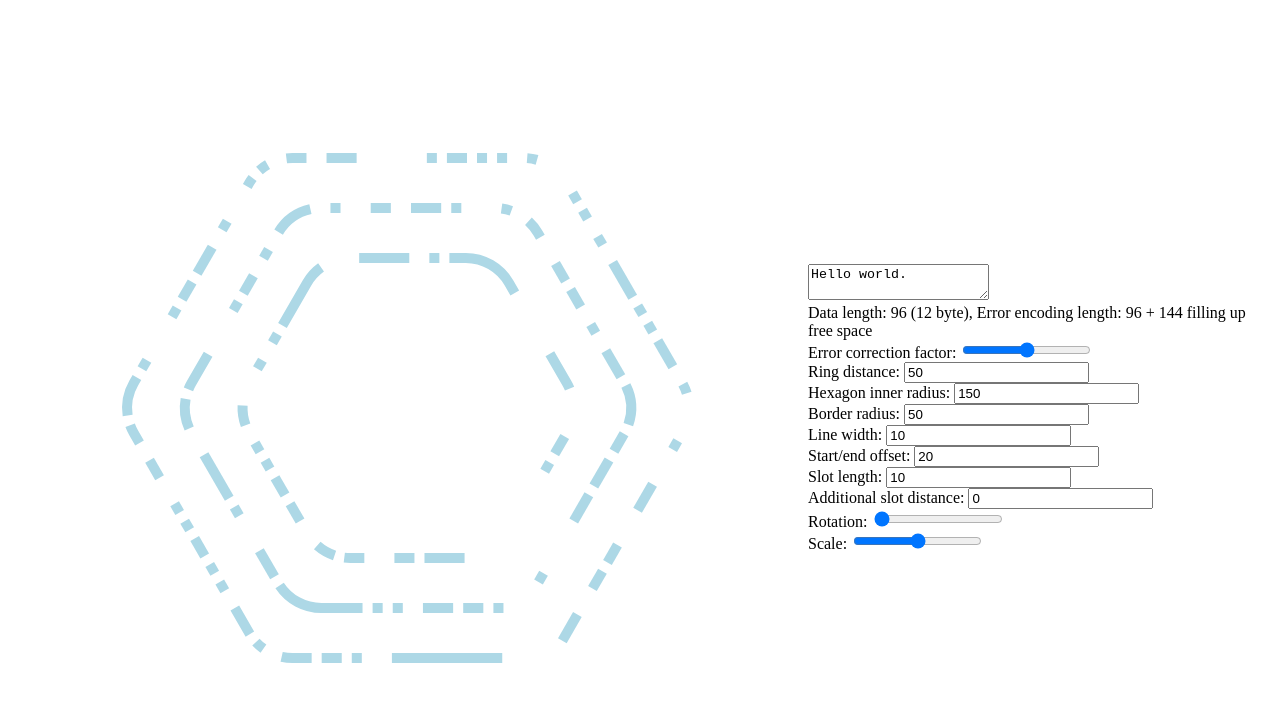
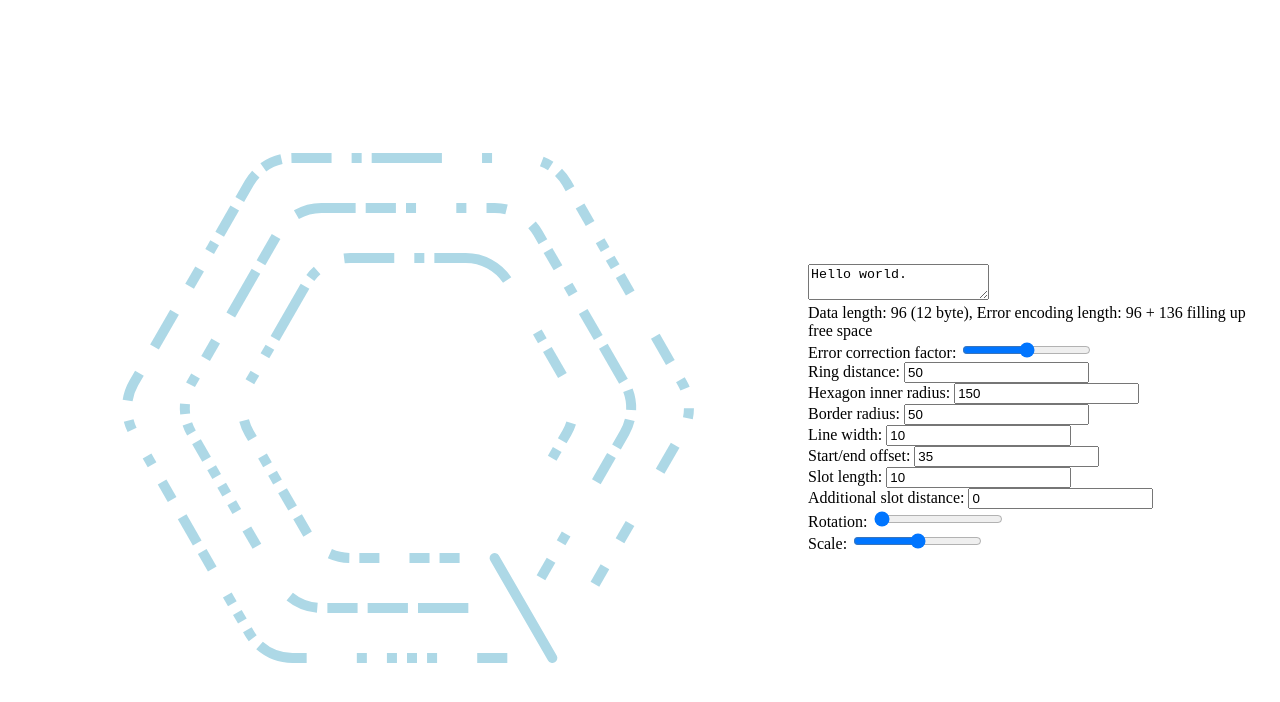
Before and after one commit to nimiq/nimiqode, a plain HTML site: page demo/Nimiqode-demo.html in a window 1280 px wide. Drawn offline with Linux system fonts and the light colour scheme.

Commit message:
render position finder

```diff
--- a/demo/Nimiqode-demo.html
+++ b/demo/Nimiqode-demo.html
@@ -77,8 +77,9 @@
         const rotation = parseFloat(document.getElementById('input-rotation').value) * Math.PI;
         const scaleFactor = parseFloat(document.getElementById('input-scale').value);
 
-        canvas.getContext('2d').clearRect(0, 0, canvas.width, canvas.height);
-        NimiqodeRenderer.render(canvas, nimiqode, 'lightblue', new Point(canvas.width/2, canvas.height/2), scaleFactor,
+        const context = canvas.getContext('2d');
+        context.clearRect(0, 0, canvas.width, canvas.height);
+        NimiqodeRenderer.render(context, nimiqode, 'lightblue', new Point(canvas.width/2, canvas.height/2), scaleFactor,
             rotation);
 
         const preliminaryErrorCorrectionLength = Math.ceil(nimiqode._payload.length / 8 * errorCorrectionFactor) * 8;
--- a/src/HexagonRing.js
+++ b/src/HexagonRing.js
@@ -66,6 +66,15 @@ class HexagonRing {
 
 
     /**
+     * The corners of the hexagon if it wouldn't be rounded.
+     * @returns {Array.<Point>}
+     */
+    get virtualCorners() {
+        return this._virtualCorners;
+    }
+
+
+    /**
      * Set the data associated with this HexagonRing. Its length must exactly match the number of slots of this ring.
      * @param {BitArray} data
      */
@@ -89,7 +98,7 @@ class HexagonRing {
     _calculateSegments() {
         const origin = new Point(0, 0);
         // corners of the hexagon if it wouldn't be rounded and wouldn't have an offset
-        const virtualCorners = [
+        this._virtualCorners = [
             new Point(this._fullSideLength/2, this._innerRadius), // right bottom
             new Point(this._outerRadius, 0), // right center
             new Point(this._fullSideLength/2, -this._innerRadius), // right top
@@ -113,24 +122,24 @@ class HexagonRing {
 
         // calculate the hexagon sides (we traverse the hexagon counter clockwise)
         this._hexagonSides = [
-            new Line(virtualCorners[0], virtualCorners[1]).subLine(this._startEndOffset, sideOffset),
-            new Line(virtualCorners[1], virtualCorners[2]).subLine(sideOffset, sideOffset),
-            new Line(virtualCorners[2], virtualCorners[3]).subLine(sideOffset, sideOffset),
-            new Line(virtualCorners[3], virtualCorners[4]).subLine(sideOffset, sideOffset),
-            new Line(virtualCorners[4], virtualCorners[5]).subLine(sideOffset, sideOffset),
-            new Line(virtualCorners[5], virtualCorners[0]).subLine(sideOffset, this._startEndOffset)
+            new Line(this._virtualCorners[0], this._virtualCorners[1]).subLine(this._startEndOffset, sideOffset),
+            new Line(this._virtualCorners[1], this._virtualCorners[2]).subLine(sideOffset, sideOffset),
+            new Line(this._virtualCorners[2], this._virtualCorners[3]).subLine(sideOffset, sideOffset),
+            new Line(this._virtualCorners[3], this._virtualCorners[4]).subLine(sideOffset, sideOffset),
+            new Line(this._virtualCorners[4], this._virtualCorners[5]).subLine(sideOffset, sideOffset),
+            new Line(this._virtualCorners[5], this._virtualCorners[0]).subLine(sideOffset, this._startEndOffset)
         ];
         // calculate the arcs in the corners
         this._hexagonCornerArcs = [
-            new Arc(new Line(origin, virtualCorners[1]).positionToPoint(-cornerArcOffset),
+            new Arc(new Line(origin, this._virtualCorners[1]).positionToPoint(-cornerArcOffset),
                 this._borderRadius, this._hexagonSides[0].end, this._hexagonSides[1].start),
-            new Arc(new Line(origin, virtualCorners[2]).positionToPoint(-cornerArcOffset),
+            new Arc(new Line(origin, this._virtualCorners[2]).positionToPoint(-cornerArcOffset),
                 this._borderRadius, this._hexagonSides[1].end, this._hexagonSides[2].start),
-            new Arc(new Line(origin, virtualCorners[3]).positionToPoint(-cornerArcOffset),
+            new Arc(new Line(origin, this._virtualCorners[3]).positionToPoint(-cornerArcOffset),
                 this._borderRadius, this._hexagonSides[2].end, this._hexagonSides[3].start),
-            new Arc(new Line(origin, virtualCorners[4]).positionToPoint(-cornerArcOffset),
+            new Arc(new Line(origin, this._virtualCorners[4]).positionToPoint(-cornerArcOffset),
                 this._borderRadius, this._hexagonSides[3].end, this._hexagonSides[4].start),
-            new Arc(new Line(origin, virtualCorners[5]).positionToPoint(-cornerArcOffset),
+            new Arc(new Line(origin, this._virtualCorners[5]).positionToPoint(-cornerArcOffset),
                 this._borderRadius, this._hexagonSides[4].end, this._hexagonSides[5].start)
         ];
         this._segments = [
--- a/src/HexagonRingRenderer.js
+++ b/src/HexagonRingRenderer.js
@@ -1,6 +1,6 @@
 class HexagonRingRenderer {
     /**
-     * @param {HTMLCanvasElement} canvas
+     * @param {CanvasRenderingContext2D} canvasContext
      * @param {HexagonRing} hexagonRing
      * @param {string} strokeColor
      * @param {number} strokeWidth
@@ -8,8 +8,8 @@ class HexagonRingRenderer {
      * @param {number} scaleFactor
      * @param {number} rotation in radians
      */
-    static render(canvas, hexagonRing, strokeColor, strokeWidth, center, scaleFactor=1, rotation=0) {
-        if (!(canvas instanceof HTMLCanvasElement) || !(hexagonRing instanceof HexagonRing) ||
+    static render(canvasContext, hexagonRing, strokeColor, strokeWidth, center, scaleFactor=1, rotation=0) {
+        if (!(canvasContext instanceof CanvasRenderingContext2D) || !(hexagonRing instanceof HexagonRing) ||
             typeof(strokeColor)!=='string' || typeof(strokeWidth)!=='number' || !(center instanceof Point) ||
             typeof(scaleFactor)!=='number' || typeof(rotation)!=='number') {
             throw Error('Illegal arguments.');
@@ -17,11 +17,10 @@ class HexagonRingRenderer {
         if (!hexagonRing.data) {
             throw Error('HexagonRing data not set.');
         }
-        const context = canvas.getContext('2d');
-        context.save();
-        context.strokeStyle = strokeColor;
-        context.lineCap = 'butt';
-        context.lineWidth = strokeWidth * scaleFactor;
+        canvasContext.save();
+        canvasContext.strokeStyle = strokeColor;
+        canvasContext.lineCap = 'butt';
+        canvasContext.lineWidth = strokeWidth * scaleFactor;
 
         let index = 0;
         while (index < hexagonRing.numSlots) {
@@ -31,14 +30,13 @@ class HexagonRingRenderer {
                 do {
                     index++;
                 } while(index < hexagonRing.numSlots && hexagonRing.data.getBit(index));
-                const sequenceEnd = index; // excluded
-                HexagonRingRenderer._renderBitSequence(context, hexagonRing, center, scaleFactor, rotation,
-                    sequenceStart, sequenceEnd);
+                HexagonRingRenderer._renderBitSequence(canvasContext, hexagonRing, center, scaleFactor, rotation,
+                    sequenceStart, index);
             }
             index++;
         }
 
-        context.restore();
+        canvasContext.restore();
     }
 
 
--- a/src/Nimiqode.js
+++ b/src/Nimiqode.js
@@ -43,12 +43,16 @@ class Nimiqode {
         this._assignHexagonRingData();
     }
 
-    static get payload() {
+    get payload() {
         return this._payload;
     }
 
-    static get version() {
+    get version() {
         return this._version;
+    }
+
+    get hexagonRings() {
+        return this._hexagonRings;
     }
 
     static calculateLength(numHexRings, lengthPayload, lengthErrorCorrection) {
--- a/src/NimiqodeRenderer.js
+++ b/src/NimiqodeRenderer.js
@@ -1,8 +1,22 @@
 class NimiqodeRenderer {
-    static render(canvas, nimiqode, color, center, scaleFactor=1, rotation=0) {
-        for (const hexRing of nimiqode._hexagonRings) {
-            HexagonRingRenderer.render(canvas, hexRing, color, NimiqodeSpecification.HEXRING_LINE_WIDTH,
+    static render(canvasContext, nimiqode, color, center, scaleFactor=1, rotation=0) {
+        for (const hexRing of nimiqode.hexagonRings) {
+            HexagonRingRenderer.render(canvasContext, hexRing, color, NimiqodeSpecification.HEXRING_LINE_WIDTH,
                 center, scaleFactor, rotation);
         }
+        // draw the position finder line
+        canvasContext.save();
+        canvasContext.strokeStyle = color;
+        canvasContext.lineCap = 'round';
+        canvasContext.lineWidth = NimiqodeSpecification.HEXRING_LINE_WIDTH * scaleFactor;
+        canvasContext.beginPath();
+        const positionFinderStart = nimiqode.hexagonRings[0].virtualCorners[0].copy()
+            .transform(rotation, scaleFactor, center.x, center.y);
+        const positionFinderEnd = nimiqode.hexagonRings[nimiqode.hexagonRings.length-1].virtualCorners[0].copy()
+            .transform(rotation, scaleFactor, center.x, center.y);
+        canvasContext.moveTo(positionFinderStart.x, positionFinderStart.y);
+        canvasContext.lineTo(positionFinderEnd.x, positionFinderEnd.y);
+        canvasContext.stroke();
+        canvasContext.restore();
     }
 }
--- a/src/NimiqodeSpecification.js
+++ b/src/NimiqodeSpecification.js
@@ -11,7 +11,7 @@ NimiqodeSpecification.HEXRING_RING_DISTANCE = 50;
 NimiqodeSpecification.HEXRING_LINE_WIDTH = 10;
 NimiqodeSpecification.HEXRING_SLOT_LENGTH = 10;
 NimiqodeSpecification.HEXRING_ADDITIONAL_SLOT_DISTANCE = 0;
-NimiqodeSpecification.HEXRING_START_END_OFFSET = 20;
+NimiqodeSpecification.HEXRING_START_END_OFFSET = 35;
 
 // header
 NimiqodeSpecification.HEADER_LENGTH_VERSION = 4;
```
Also changed, not shown: demo/HexagonRing-demo.html (+1 -1 lines).
